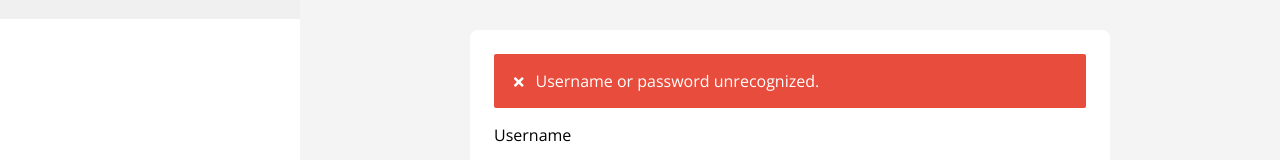
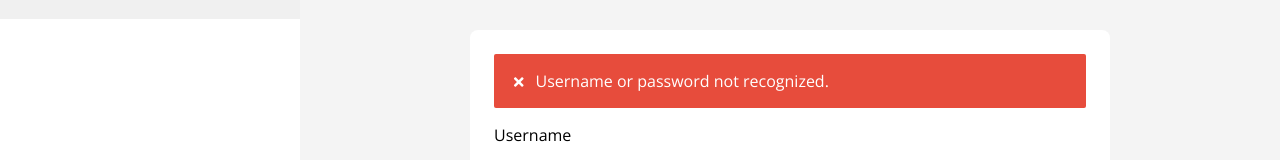
Before and after one commit to wassgha/digital-signage, a Next.js app: page /login in a window 1280 px wide. Both pictures are taken after typing "Sample", "Sample123" into the empty fields and a click on the button "Log In.". Shown: the part 171-331 px from the top of the page. Built offline with nearby package versions, Linux system fonts and the light colour scheme; no server answers.

Commit message:
Changed unrecognized to not recognized

```diff
--- a/pages/login.js
+++ b/pages/login.js
@@ -72,7 +72,7 @@ class Login extends Component {
                 <span className={'alert-text'}>
                   {alert == 'success'
                     ? 'Successfully logged in to your account.'
-                    : 'Username or password unrecognized.'}
+                    : 'Username or password not recognized.'}
                 </span>
               </div>
             )}
```
